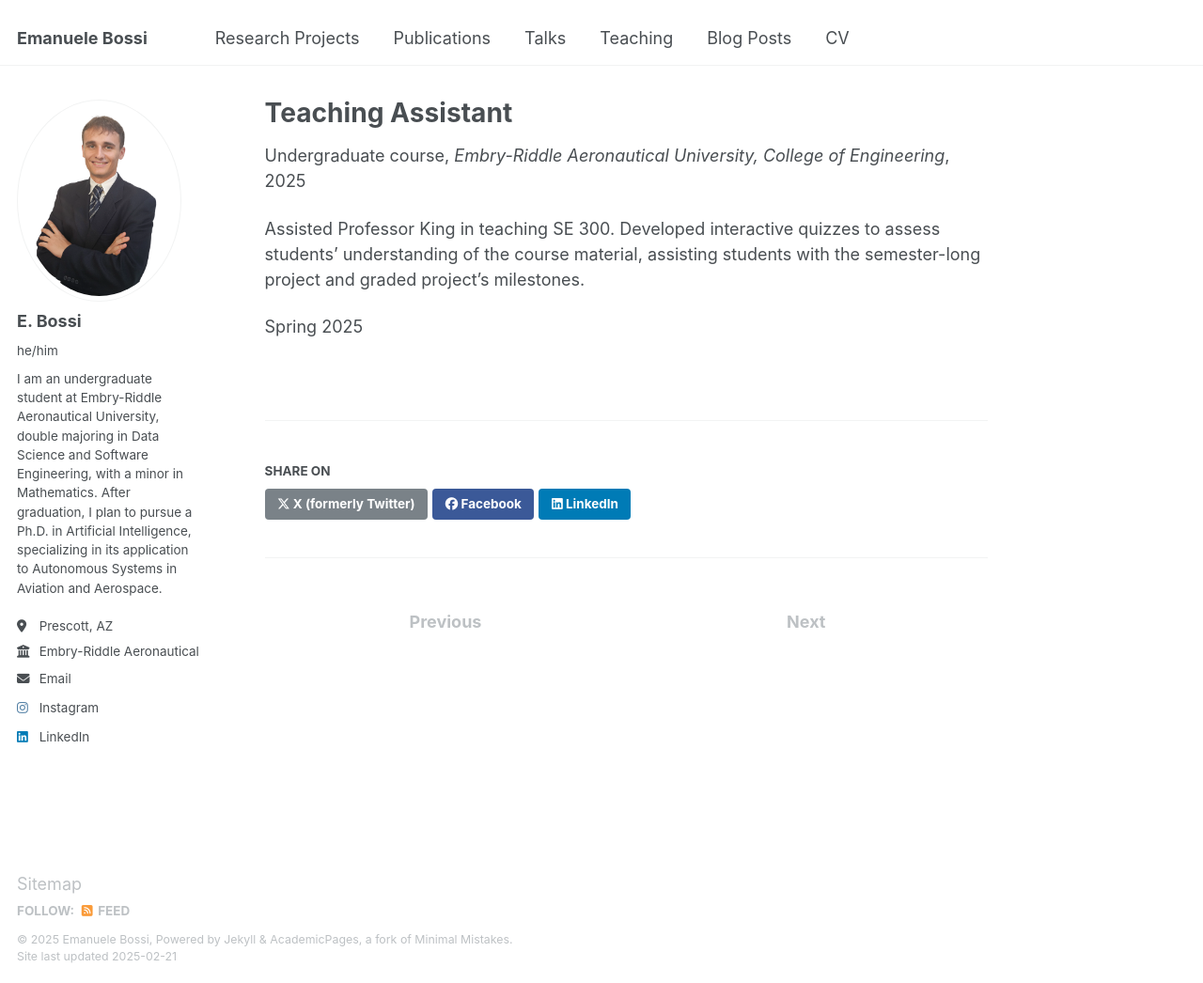
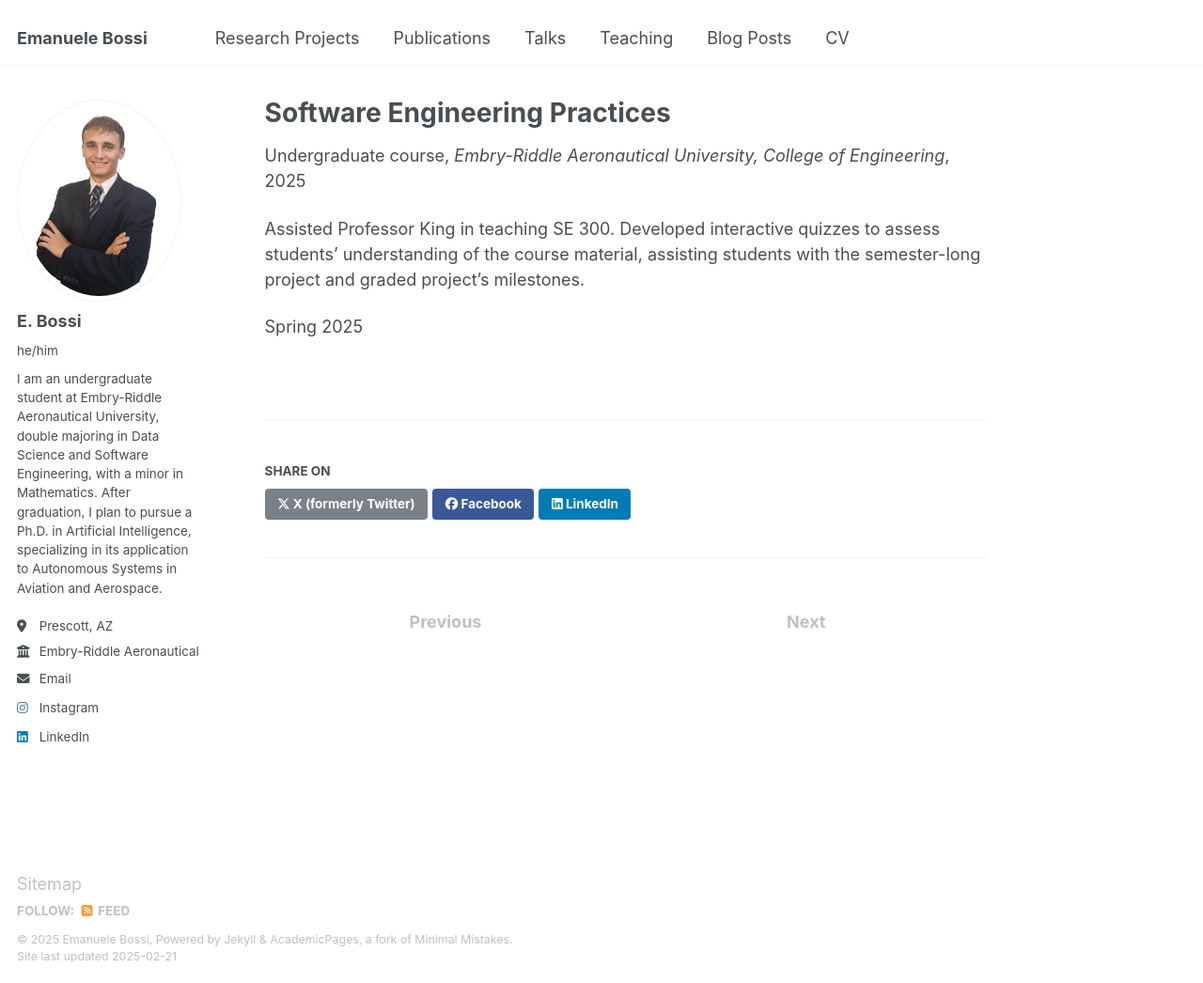
Before and after one commit to bossiemanuele/bossiemanuele.github.io, a Jekyll site: the page built from _teaching/SE300.md, in a window 1280 px wide and 1046 px high. Shown: the whole window at 94% size. Built offline with Jekyll 4.4.1, drawn with Linux system fonts in a browser that asks for light colours.

Commit message:
Update SE300.md

```diff
--- a/_teaching/SE300.md
+++ b/_teaching/SE300.md
@@ -1,5 +1,5 @@
 ---
-title: "Teaching Assistant"
+title: "Software Engineering Practices"
 collection: teaching
 type: "Undergraduate course"
 permalink: /teaching/SE300
```
